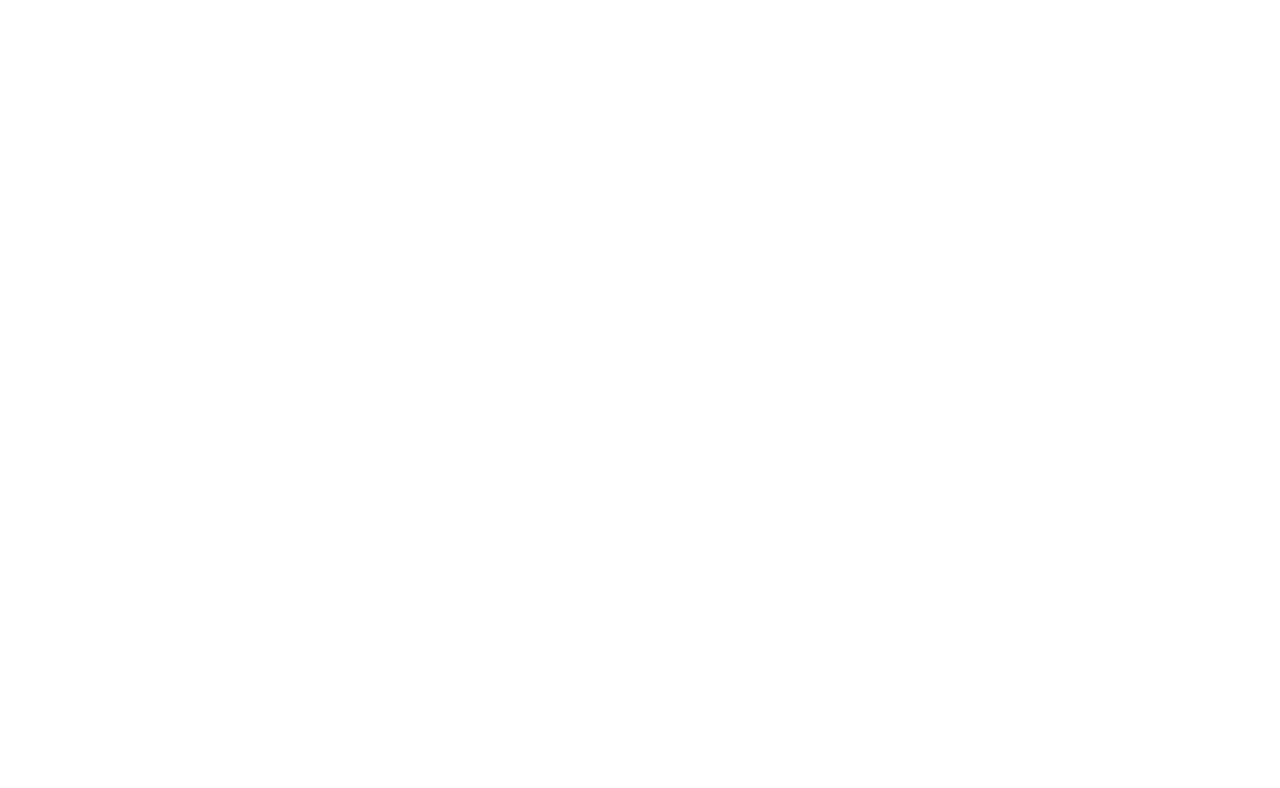
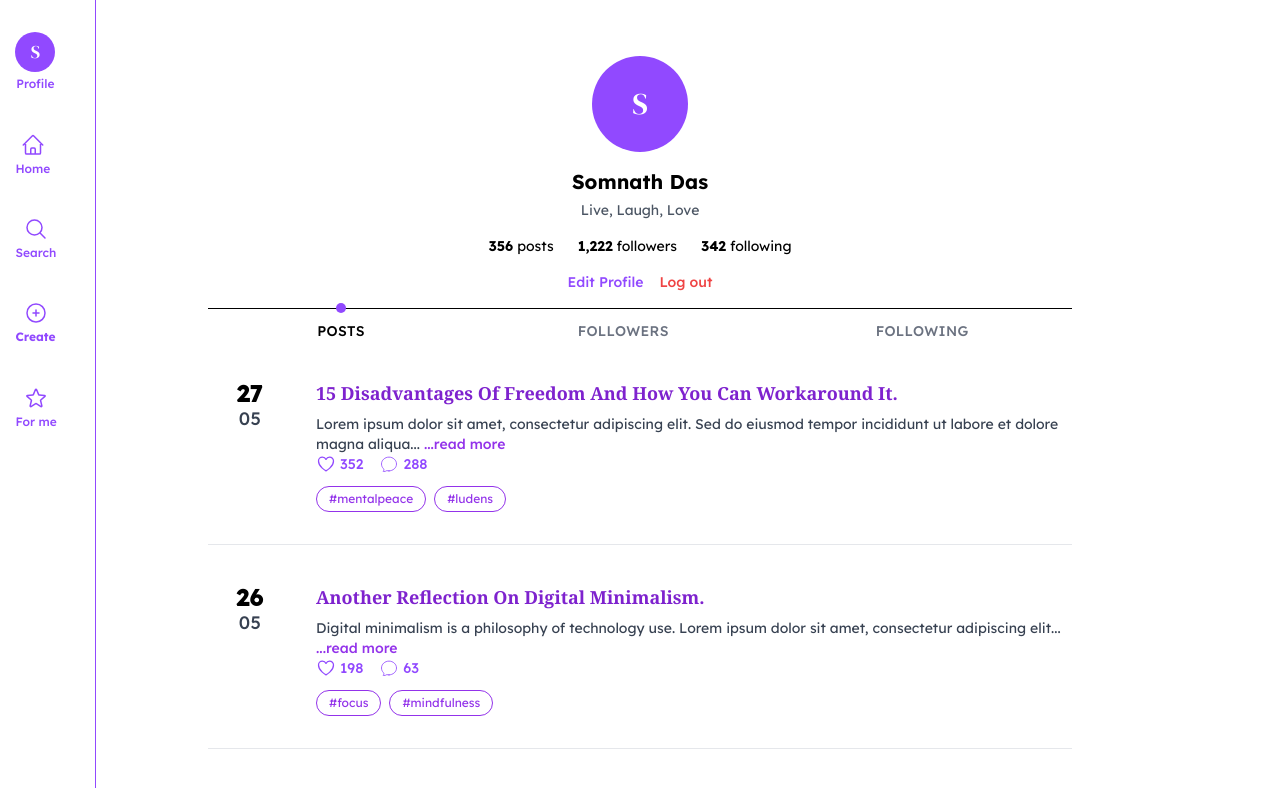
Before and after one commit to tanguyjo/Microblogging, a Vue app in the folder frontBlog/: page /profile in a window 1280 px wide. Before the commit this address had no page. Shown: the top 788 px of the page. Built offline with nearby package versions, Linux system fonts and the light colour scheme.

Commit message:
vues + css

```diff
--- a/frontBlog/src/components/PostAuthor.vue
+++ b/frontBlog/src/components/PostAuthor.vue
@@ -1,10 +1,17 @@
 <template>
-  <div class="text-sm text-gray-600 font-medium">
-    <span class="mr-2">{{ date }}</span>
-    <span class="ml-auto">@{{ author }}</span>
+  <div class="flex items-center text-sm mt-4 font-medium text-gray-800">
+    <span>{{ date }}</span>
+
+    <!-- Affiche l’auteur uniquement s’il est non vide -->
+    <span v-if="author?.trim()" class="ml-auto text-gray-600">
+      @{{ author }}
+    </span>
   </div>
 </template>
 
-<script setup lang="ts">
-defineProps<{ date: string; author: string }>();
+<script lang="ts" setup>
+defineProps<{
+  date: string;
+  author?: string;
+}>();
 </script>
--- a/frontBlog/src/components/PostCard.vue
+++ b/frontBlog/src/components/PostCard.vue
@@ -31,7 +31,10 @@
       <span class="uppercase tracking-wide text-lg">
         {{ post.date.split("/")[1] }}
       </span>
-      <span class="mt-6 -rotate-90 text-xs text-gray-500 font-light">
+      <span
+        v-if="post.author && post.author.trim() !== ''"
+        class="mt-6 -rotate-90 text-xs text-gray-500 font-light"
+      >
         @{{ post.author }}
       </span>
     </div>
--- a/frontBlog/src/components/PostStats.vue
+++ b/frontBlog/src/components/PostStats.vue
@@ -1,12 +1,17 @@
 <template>
-  <div class="flex items-center gap-4 text-sm text-darkviolet">
-    <span class="flex items-center gap-1">
+  <div class="flex items-center gap-4 text-sm text-darkviolet relative">
+    <!-- Like Button -->
+    <button
+      @click="toggleLike"
+      class="flex items-center gap-1 bg-transparent focus:outline-none border-none p-0"
+    >
       <svg
         xmlns="http://www.w3.org/2000/svg"
+        :fill="liked ? 'currentColor' : 'none'"
+        viewBox="0 0 24 24"
+        stroke-width="1.5"
+        stroke="currentColor"
         class="w-5 h-5"
-        fill="none"
-        viewBox="0 0 24 24"
-        stroke="currentColor"
       >
         <path
           stroke-linecap="round"
@@ -15,9 +20,13 @@
         />
       </svg>
       {{ likes }}
-    </span>
+    </button>
 
-    <span class="flex items-center gap-1">
+    <!-- Comment Button -->
+    <button
+      @click="showPopup = true"
+      class="flex items-center gap-1 bg-transparent focus:outline-none border-none p-0"
+    >
       <svg
         xmlns="http://www.w3.org/2000/svg"
         class="w-5 h-5"
@@ -32,10 +41,86 @@
         />
       </svg>
       {{ comments }}
-    </span>
+    </button>
+
+    <!-- Comment Popup -->
+    <transition name="fade-scale">
+      <div
+        v-if="showPopup"
+        class="absolute z-10 w-96 bg-white p-4 border rounded shadow-md mt-2 right-0 animate-popup"
+      >
+        <textarea
+          v-model="commentText"
+          class="w-full p-2 border rounded mb-2"
+          placeholder="Write a comment..."
+        />
+        <div class="flex justify-end gap-2">
+          <button
+            @click="submitComment"
+            class="px-3 py-1 bg-darkviolet text-white rounded text-sm"
+          >
+            Comment
+          </button>
+          <button
+            @click="cancelComment"
+            class="px-3 py-1 text-sm text-red-500 bg-transparent border-none focus:outline-none"
+          >
+            Cancel
+          </button>
+        </div>
+      </div>
+    </transition>
   </div>
 </template>
 
 <script setup lang="ts">
+import { ref } from "vue";
+
 defineProps<{ likes: number; comments: number }>();
+
+const liked = ref(false);
+const showPopup = ref(false);
+const commentText = ref("");
+
+function toggleLike() {
+  liked.value = !liked.value;
+}
+
+function submitComment() {
+  if (commentText.value.trim()) {
+    console.log("Comment submitted:", commentText.value);
+    commentText.value = "";
+    showPopup.value = false;
+  }
+}
+
+function cancelComment() {
+  commentText.value = "";
+  showPopup.value = false;
+}
 </script>
+
+<style scoped>
+.fade-scale-enter-active {
+  transition: all 0.2s ease-out;
+}
+.fade-scale-leave-active {
+  transition: all 0.15s ease-in;
+}
+.fade-scale-enter-from {
+  opacity: 0;
+  transform: scale(0.95);
+}
+.fade-scale-enter-to {
+  opacity: 1;
+  transform: scale(1);
+}
+.fade-scale-leave-from {
+  opacity: 1;
+  transform: scale(1);
+}
+.fade-scale-leave-to {
+  opacity: 0;
+  transform: scale(0.95);
+}
+</style>
--- a/frontBlog/src/router/index.ts
+++ b/frontBlog/src/router/index.ts
@@ -4,6 +4,7 @@
 import LoginView from "@/views/LoginView.vue";
 import SignUpView from "@/views/SignUpView.vue";
 import NewPostView from "@/views/NewPostView.vue";
+import ProfileView from "@/views/ProfileView.vue";
 
 const routes = [
   {
@@ -31,6 +32,12 @@
     name: "NewPost",
     component: NewPostView,
   },
+
+  {
+    path: "/profile",
+    name: "Profile",
+    component: ProfileView,
+  },
 ];
 
 const router = createRouter({
--- a/frontBlog/src/views/HomeView.vue
+++ b/frontBlog/src/views/HomeView.vue
@@ -20,7 +20,7 @@
     id: 1,
     title: "15 Disadvantages Of Freedom And How You Can Workaround It.",
     content:
-      "Lorem ipsum dolor sit amet, consectetur adipiscing elit, sed do eiusmod tempor incididunt ut labore et dolore magna aliqua...",
+      "Ut tellus elementum sagittis vitae et leo. Cursus in hac habitasse platea dictumst quisque sagittis purus. Odio facilisis mauris sit amet. Quis vel eros donec ac odio. Orci a scelerisque purus semper. Amet justo donec enim diam vulputate ut pharetra. Arcu odio ut sem nulla pharetra diam sit amet nisl. Sapien eget mi proin sed libero enim. Nunc sed blandit libero volutpat sed cras ornare arcu dui. Neque viverra justo nec ultrices dui sapien eget mi.",
     date: "27/05/22",
     likes: 12,
     comments: 7,
@@ -31,7 +31,7 @@
     id: 2,
     title: "The Death of Democracy.",
     content:
-      "Lorem ipsum dolor sit amet, consectetur adipiscing elit, sed do eiusmod tempor incididunt ut labore et dolore magna aliqua...",
+      "Lorem ipsum dolor sit amet, consectetur adipiscing elit, sed do eiusmod tempor incididunt ut labore et dolore magna aliqua. Luctus venenatis lectus magna fringilla urna. Aliquet porttitor lacus luctus accumsan tortor posuere ac ut. Eleifend quam adipiscing vitae proin sagittis nisl rhoncus. Faucibus ornare suspendisse sed nisi lacus sed viverra tellus. Urna molestie at elementum eu facilisis sed odio morbi. Eget mi proin sed libero enim. Quis varius quam quisque id diam vel quam. Duis at tellus at urna condimentum mattis pellentesque. Nulla facilisi cras fermentum odio eu feugiat pretium nibh. Ut tellus elementum sagittis vitae et leo. Cursus in hac habitasse platea dictumst quisque sagittis purus. Odio facilisis mauris sit amet. Quis vel eros donec ac odio. Orci a scelerisque purus semper. Amet justo donec enim diam vulputate ut pharetra. Arcu odio ut sem nulla pharetra diam sit amet nisl. Sapien eget mi proin sed libero enim. Nunc sed blandit libero volutpat sed cras ornare arcu dui. Neque viverra justo nec ultrices dui sapien eget mi.",
     date: "25/05/22",
     likes: 8,
     comments: 3,
--- a/frontBlog/src/views/LoginView.vue
+++ b/frontBlog/src/views/LoginView.vue
@@ -11,43 +11,35 @@
         {{ error }}
       </div>
 
-
       <!-- Formulaire -->
       <form @submit.prevent="handleLogin" class="mt-8 space-y-4">
         <input
           v-model="form.email"
           type="email"
           placeholder="Enter your email"
-
-          class="w-full px-4 py-3 border border-purple-400 rounded-sm placeholder-gray-400 focus:outline-none focus:ring-2 focus:ring-purple-500"
+          class="w-full px-4 py-3 border border-darkviolet rounded-sm placeholder-gray-400 focus:outline-none focus:ring-2 focus:ring-darkviolet"
           required
-
         />
 
         <input
           v-model="form.password"
           type="password"
           placeholder="Enter your password"
-
-          class="w-full px-4 py-3 border border-purple-400 rounded-sm placeholder-gray-400 focus:outline-none focus:ring-2 focus:ring-purple-500"
+          class="w-full px-4 py-3 border border-darkviolet rounded-sm placeholder-gray-400 focus:outline-none focus:ring-2 focus:ring-darkviolet"
           required
-
         />
 
         <button
           type="submit"
-
-          class="w-full bg-purple-600 text-white font-bold py-3 rounded-sm hover:bg-purple-700 transition disabled:opacity-50"
+          class="w-full bg-darkviolet text-white font-bold py-3 rounded-sm hover:bg-darkviolet transition disabled:opacity-50"
           :disabled="loading"
-
         >
-          {{ loading ? 'Loading...' : 'LOGIN' }}
+          {{ loading ? "Loading..." : "LOGIN" }}
         </button>
       </form>
 
       <!-- Lien d'inscription -->
       <p class="text-sm text-black text-center mt-6">
-
         don't have an account?
 
         <RouterLink
@@ -62,35 +54,39 @@
 </template>
 
 <script setup lang="ts">
-import { ref } from 'vue'
-import { useRouter } from 'vue-router'
-import axios from 'axios'
+import { ref } from "vue";
+import { useRouter } from "vue-router";
+import axios from "axios";
 
-const router = useRouter()
-const loading = ref(false)
-const error = ref('')
+const router = useRouter();
+const loading = ref(false);
+const error = ref("");
 
 const form = ref({
-  email: '',
-  password: ''
-})
+  email: "",
+  password: "",
+});
 
 const handleLogin = async () => {
   try {
-    loading.value = true
-    error.value = ''
+    loading.value = true;
+    error.value = "";
 
-    const response = await axios.post('http://localhost:8000/api/login', form.value)
+    const response = await axios.post(
+      "http://localhost:8000/api/login",
+      form.value
+    );
 
     // Stocker le token dans le localStorage
-    localStorage.setItem('token', response.data.token)
+    localStorage.setItem("token", response.data.token);
 
     // Rediriger vers la page d'accueil
-    router.push('/')
+    router.push("/");
   } catch (err: any) {
-    error.value = err.response?.data?.message || 'An error occurred during login'
+    error.value =
+      err.response?.data?.message || "An error occurred during login";
   } finally {
-    loading.value = false
+    loading.value = false;
   }
-}
+};
 </script>
--- a/frontBlog/src/views/PostDetailView.vue
+++ b/frontBlog/src/views/PostDetailView.vue
@@ -1,16 +1,19 @@
 <script setup lang="ts">
 import { useRoute } from "vue-router";
+import PostTitle from "@/components/PostTitle.vue";
+import PostStats from "@/components/PostStats.vue";
+import TagBadge from "@/components/TagBadge.vue";
 
 const route = useRoute();
 const postId = Number(route.params.id);
 
-// Pour l'exemple : on pourrait remplacer ça par un fetch API plus tard
+// Exemple statique (à remplacer plus tard par une API)
 const posts = [
   {
     id: 1,
     title: "15 Disadvantages Of Freedom And How You Can Workaround It.",
     content:
-      "Lorem ipsum dolor sit amet, consectetur adipiscing elit. Sed do eiusmod tempor incididunt ut labore et dolore magna aliqua...",
+      "Ut tellus elementum sagittis vitae et leo. Cursus in hac habitasse platea dictumst quisque sagittis purus. Odio facilisis mauris sit amet...",
     date: "27/05/22",
     likes: 12,
     comments: 7,
@@ -35,6 +38,7 @@
 
 <template>
   <div class="max-w-3xl mx-auto px-4 pt-8 pb-16">
+    <!-- Bouton retour -->
     <RouterLink
       to="/"
       class="flex items-center text-darkviolet hover:underline mb-6"
@@ -57,25 +61,28 @@
     </RouterLink>
 
     <div v-if="post">
-      <h1 class="text-2xl font-bold text-purple-600 mb-4">{{ post.title }}</h1>
-      <p class="text-sm text-gray-600 mb-2">
+      <!-- Titre -->
+      <PostTitle :title="post.title" class="mb-4 text-purple-600 text-2xl" />
+
+      <!-- Date + auteur -->
+      <p class="text-sm text-gray-600 mb-2" v-if="post.author">
         {{ post.date }} — @{{ post.author }}
       </p>
-      <p class="text-gray-800 leading-relaxed mb-4">{{ post.content }}</p>
+      <p class="text-sm text-gray-600 mb-2" v-else>
+        {{ post.date }}
+      </p>
 
-      <div class="flex gap-4 text-purple-600">
-        <span>♡ {{ post.likes }}</span>
-        <span>💬 {{ post.comments }}</span>
-      </div>
+      <!-- Contenu -->
+      <p class="text-gray-800 leading-relaxed mb-4">
+        {{ post.content }}
+      </p>
 
+      <!-- Stats -->
+      <PostStats :likes="post.likes" :comments="post.comments" class="mb-4" />
+
+      <!-- Tags -->
       <div class="mt-4 flex flex-wrap gap-2">
-        <span
-          v-for="tag in post.tags"
-          :key="tag"
-          class="border border-purple-500 text-purple-600 px-2 py-1 text-sm rounded-full"
-        >
-          {{ tag }}
-        </span>
+        <TagBadge v-for="tag in post.tags" :key="tag" :label="tag" />
       </div>
     </div>
 
--- /dev/null
+++ b/frontBlog/src/views/ProfileView.vue
@@ -0,0 +1,180 @@
+<script setup lang="ts">
+import { ref } from "vue";
+import BottomNav from "@/components/Navigation/BottomNav.vue";
+import SideNav from "@/components/Navigation/SideNav.vue";
+import PostCard from "@/components/PostCard.vue";
+
+const activeTab = ref("posts");
+
+const posts = [
+  {
+    id: 1,
+    title: "15 Disadvantages Of Freedom And How You Can Workaround It.",
+    content:
+      "Lorem ipsum dolor sit amet, consectetur adipiscing elit. Sed do eiusmod tempor incididunt ut labore et dolore magna aliqua...",
+    date: "27/05/22",
+    likes: 352,
+    comments: 288,
+    author: "",
+    tags: ["#mentalpeace", "#ludens"],
+  },
+  {
+    id: 2,
+    title: "Another Reflection On Digital Minimalism.",
+    content:
+      "Digital minimalism is a philosophy of technology use. Lorem ipsum dolor sit amet, consectetur adipiscing elit...",
+    date: "26/05/22",
+    likes: 198,
+    comments: 63,
+    author: "",
+    tags: ["#focus", "#mindfulness"],
+  },
+];
+
+function logout() {
+  console.log("User logged out");
+}
+</script>
+
+<template>
+  <div class="md:flex">
+    <!-- SideNav -->
+    <SideNav class="hidden md:block w-20 shrink-0" />
+
+    <!-- Main content -->
+    <main class="w-full px-4 pt-6 pb-20 max-w-4xl mx-auto font-sans relative">
+      <!-- Profile Header -->
+      <section class="text-center mb-4">
+        <!-- Avatar -->
+        <div
+          class="w-24 h-24 mx-auto rounded-full bg-darkviolet text-white font-title flex items-center justify-center text-3xl font-bold"
+        >
+          S
+        </div>
+
+        <!-- Nom + bio -->
+        <h1 class="text-xl font-bold mt-4">Somnath Das</h1>
+        <p class="text-sm text-gray-600 mt-1">Live, Laugh, Love</p>
+
+        <!-- Stats -->
+        <div class="flex justify-center gap-6 mt-4 text-sm">
+          <span><strong>356</strong> posts</span>
+          <span><strong>1,222</strong> followers</span>
+          <span><strong>342</strong> following</span>
+        </div>
+
+        <!-- Edit & Logout -->
+        <div class="flex justify-center items-center gap-4 mt-4 text-sm">
+          <RouterLink
+            to="/edit-profile"
+            class="text-darkviolet font-medium hover:underline"
+          >
+            Edit Profile
+          </RouterLink>
+          <button
+            @click="logout"
+            class="text-red-500 font-medium hover:underline bg-transparent border-none p-0"
+          >
+            Log out
+          </button>
+        </div>
+      </section>
+
+      <!-- Onglets -->
+      <div class="sticky top-0 bg-white z-10">
+        <div class="border-t border-black"></div>
+
+        <div class="relative h-12">
+          <div
+            class="flex justify-around text-xs font-bold tracking-wide h-full bg-transparent"
+          >
+            <button
+              @click="activeTab = 'posts'"
+              class="flex flex-col items-center min-w-[90px] text-center bg-transparent"
+            >
+              <div
+                class="w-2.5 h-2.5 rounded-full bg-darkviolet mb-2 -mt-3.5 transition-opacity duration-200"
+                :class="{
+                  'opacity-100': activeTab === 'posts',
+                  'opacity-0': activeTab !== 'posts',
+                }"
+              ></div>
+              <span
+                class="text-sm"
+                :class="activeTab === 'posts' ? 'text-black' : 'text-gray-500'"
+              >
+                POSTS
+              </span>
+            </button>
+
+            <button
+              @click="activeTab = 'followers'"
+              class="flex flex-col items-center min-w-[90px] text-center bg-transparent"
+            >
+              <div
+                class="w-2.5 h-2.5 rounded-full bg-darkviolet mb-2 -mt-3.5 transition-opacity duration-200"
+                :class="{
+                  'opacity-100': activeTab === 'followers',
+                  'opacity-0': activeTab !== 'followers',
+                }"
+              ></div>
+              <span
+                class="text-sm"
+                :class="
+                  activeTab === 'followers' ? 'text-black' : 'text-gray-500'
+                "
+              >
+                FOLLOWERS
+              </span>
+            </button>
+
+            <button
+              @click="activeTab = 'following'"
+              class="flex flex-col items-center min-w-[90px] text-center bg-transparent"
+            >
+              <div
+                class="w-2.5 h-2.5 rounded-full bg-darkviolet mb-2 -mt-3.5 transition-opacity duration-200"
+                :class="{
+                  'opacity-100': activeTab === 'following',
+                  'opacity-0': activeTab !== 'following',
+                }"
+              ></div>
+              <span
+                class="text-sm"
+                :class="
+                  activeTab === 'following' ? 'text-black' : 'text-gray-500'
+                "
+              >
+                FOLLOWING
+              </span>
+            </button>
+          </div>
+        </div>
+      </div>
+
+      <!-- Onglet actif -->
+      <section class="mt-6">
+        <div v-if="activeTab === 'posts'" class="space-y-8">
+          <PostCard v-for="post in posts" :key="post.id" :post="post" />
+        </div>
+
+        <div
+          v-else-if="activeTab === 'followers'"
+          class="text-center text-gray-500 py-12"
+        >
+          <p>You have no followers yet.</p>
+        </div>
+
+        <div
+          v-else-if="activeTab === 'following'"
+          class="text-center text-gray-500 py-12"
+        >
+          <p>You’re not following anyone yet.</p>
+        </div>
+      </section>
+    </main>
+  </div>
+
+  <!-- BottomNav -->
+  <BottomNav class="block md:hidden" />
+</template>
```
